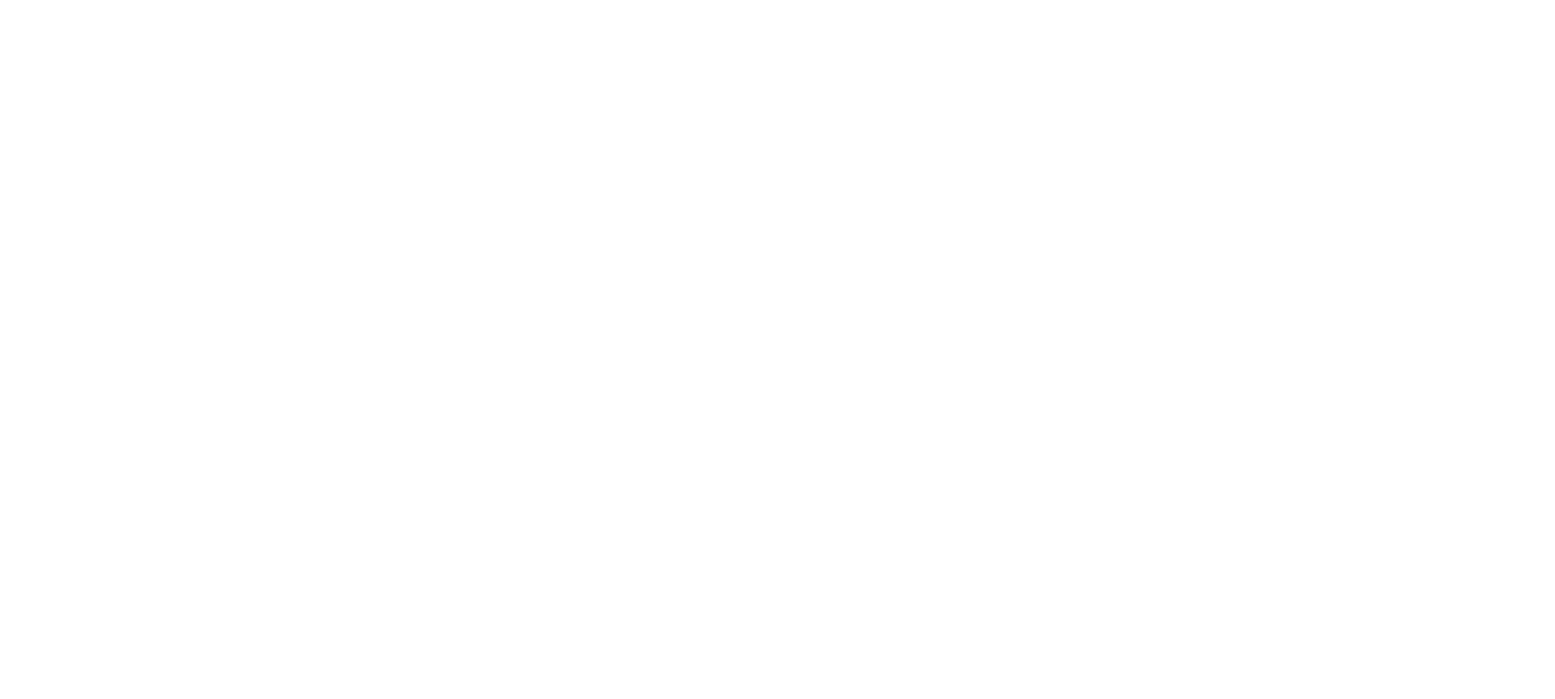
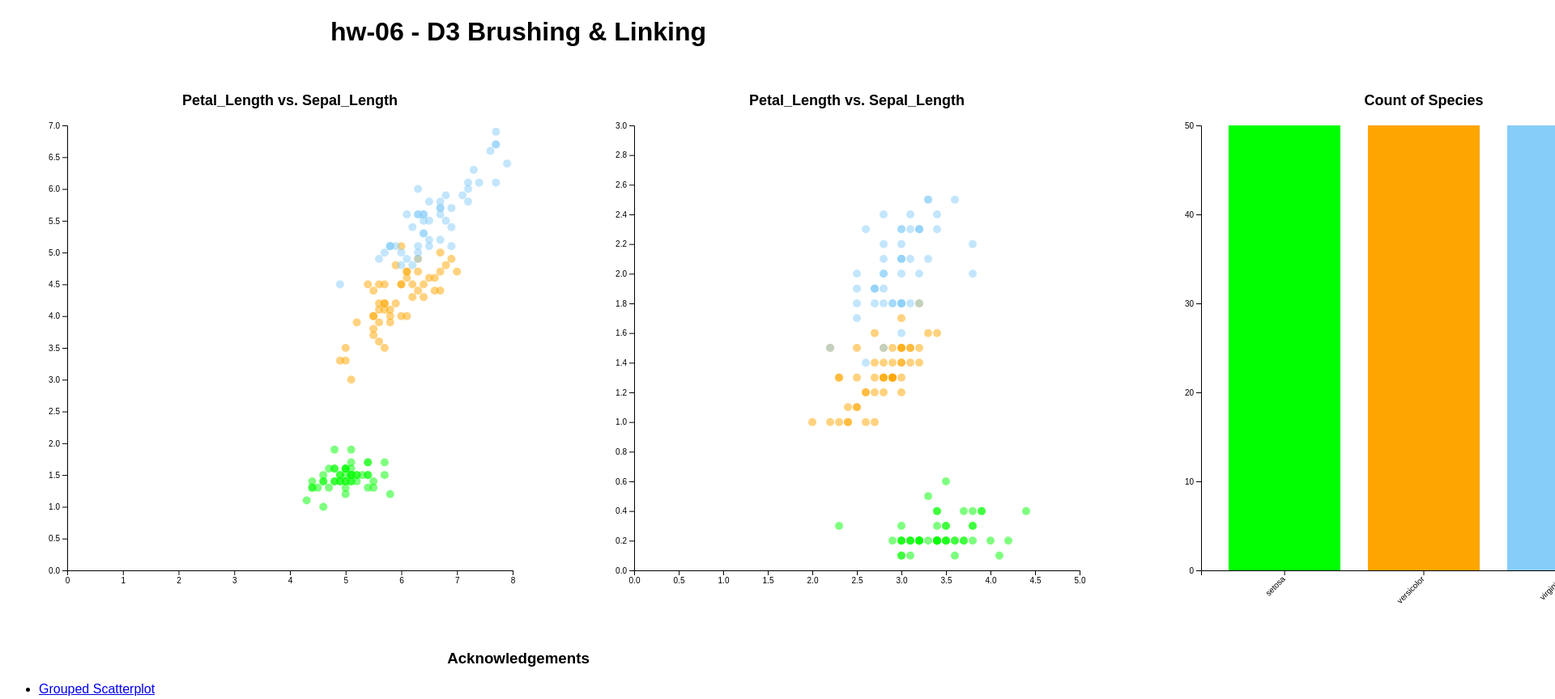
Before and after one commit to DS4200-S23-Class/hw-06-mich-jane, a plain HTML site: page index.html in a window 1280 px wide. Shown: the top 864 px of the page at 81% size, 1920 px wide, since content can reach past the window. Before the commit the page ends 800 px from the top, so only its background shows below. Drawn offline with Linux system fonts and the light colour scheme.

Commit message:
did everything except for linking and brushing last part

```diff
--- a/index.html
+++ b/index.html
@@ -5,10 +5,52 @@
 <head>
   <meta charset='utf-8'>
 
+  <!-- Add title for webpage -->
+  <title>hw-06</title>
+
+  <!-- Link stylesheet -->
+  <link rel="stylesheet" href="style.css">
+
+  <!-- Link to d3 library -->
+  <script src="js/d3.v6.1.1/d3.min.js"></script>
+
 </head>
 
 
 <body>
+    <!-- Add centered header for webpage -->
+    <h1 class="centered">hw-06 - D3 Brushing & Linking</h1>
+
+    <!-- Flexbox container has 3 columns that all take up 1/3 of the page -->
+    <div class="container">
+
+      <div id="column1">
+          <div id="vis1"></div>
+      </div>
+
+      <div id="column2">
+          <div id="vis2"></div>
+      </div>
+
+      <div id="column3">
+        <div id="vis3"></div>
+      </div>
+    </div>
+
+
+
+
+  <!-- Centered acknowledgements header -->
+  <h3 class="centered">Acknowledgements</h3>
+  <div>
+    <ul>
+      <li>
+        <a href="https://d3-graph-gallery.com/graph/scatter_grouped.html">Grouped Scatterplot</a>
+      </li>
+    </ul>
+  </div>
+  <!-- Link js -->
+  <script src="js/main.js"></script>
 
 </body>
 
--- /dev/null
+++ b/js/main.js
@@ -0,0 +1,238 @@
+// Set constants for frame and vis dimensions (height and width) and margins
+const FRAME_HEIGHT = 700;
+const FRAME_WIDTH = 700;
+const MARGINS = {left: 75, right: 75, top: 75, bottom: 75};
+const VIS_HEIGHT = FRAME_HEIGHT - MARGINS.top - MARGINS.bottom;
+const VIS_WIDTH = FRAME_WIDTH - MARGINS.left - MARGINS.bottom;
+
+// OPACITY MIGHT NOT WORKING??
+// Create frame1
+const FRAME1 = d3.select("#vis1")
+				.append("svg")
+					.attr("height", FRAME_HEIGHT)
+					.attr("width", FRAME_WIDTH)
+					.attr("class", "frame");
+
+// Function that creates a scatter plot
+function lengthScatter() {
+	// Reading from scatter plot file
+	d3.csv("data/iris.csv").then((data) => {
+
+		// Find max of y
+		const MAX_Y = d3.max(data, (d) => {
+			return parseInt(d.Petal_Length);
+		});
+
+		// Scale function for y
+		const Y_SCALE = d3.scaleLinear()
+							.domain([0, (MAX_Y + 1)])
+							.range([VIS_HEIGHT, 0]);
+
+		// Find max of x
+		const MAX_X = d3.max(data, (d) => {
+			return parseInt(d.Sepal_Length);
+		});
+
+		// Scale function for x
+		const X_SCALE = d3.scaleLinear()
+							.domain([0, (MAX_X + 1)])
+							.range([0, VIS_WIDTH]);
+
+		// Title the scatter plot
+        FRAME1.append("text")
+	        .attr("x", MARGINS.left + VIS_WIDTH/2)
+	        .attr("y", MARGINS.top - 25)
+	        .attr("text-anchor", "middle")
+	        .attr("font-weight", "700")
+	        .style("font-size", "18px")
+	        .text("Petal_Length vs. Sepal_Length");
+
+	    // Add tick marks for x axis
+		FRAME1.append("g")
+			.attr("transform",
+				"translate(" + MARGINS.left + "," + (VIS_HEIGHT + MARGINS.bottom) + ")")
+			.call(d3.axisBottom(X_SCALE).ticks(8))
+				.attr("font-size", "10px");
+
+		// Add tick marks for y axis
+		FRAME1.append("g")
+			.attr("transform",
+				"translate(" + MARGINS.left + "," + (MARGINS.bottom) + ")")
+			.call(d3.axisLeft(Y_SCALE).ticks(14))
+				.attr("font-size", "10px");
+
+		const color = d3.scaleOrdinal()
+		    .domain(["setosa", "versicolor", "virginica" ])
+		    .range([ "#00FF00", "#FFA500", "#87CEFA"])
+
+		// Plot scatter plot
+        FRAME1.append("g")
+	        .selectAll("dot")
+	        // Loop through all the data from the dataset and append them as a circle
+	        .data(data)
+	        .enter()
+	        .append("circle")
+	        .attr("cx", (d) => { return X_SCALE(d.Sepal_Length) + MARGINS.left; })
+			.attr("cy", (d) => { return Y_SCALE(d.Petal_Length) + MARGINS.top; })
+			.attr("fill", (d) => { return color(d.Species); })
+	        .attr("r", 5)
+	        .attr("stroke", "none")
+	        .attr("opacity", 0.5)
+	        .attr("class", "point");
+	        // .attr("id", (d) => { return "(" + d.Sepal_Length + "," + d.Petal_Length + ")"; });
+	});
+}
+// Call the length scatter plot function to plot data points
+lengthScatter();
+
+
+// OPACITY MIGHT NOT WORKING??
+// Create frame2
+const FRAME2 = d3.select("#vis2")
+				.append("svg")
+					.attr("height", FRAME_HEIGHT)
+					.attr("width", FRAME_WIDTH)
+					.attr("class", "frame");
+
+// Function that creates a scatter plot
+function widthScatter() {
+	// Reading from scatter plot file
+	d3.csv("data/iris.csv").then((data) => {
+
+		// Find max of y
+		const MAX_Y = d3.max(data, (d) => {
+			return parseInt(d.Petal_Width);
+		});
+
+		// Scale function for y
+		const Y_SCALE = d3.scaleLinear()
+							.domain([0, (MAX_Y + 1)])
+							.range([VIS_HEIGHT, 0]);
+
+		// Find max of x
+		const MAX_X = d3.max(data, (d) => {
+			return parseInt(d.Petal_Length);
+		});
+
+		// Scale function for x
+		const X_SCALE = d3.scaleLinear()
+							.domain([0, (MAX_X-1)])
+							.range([0, VIS_WIDTH]);
+
+		// Title the scatter plot
+        FRAME2.append("text")
+	        .attr("x", MARGINS.left + VIS_WIDTH/2)
+	        .attr("y", MARGINS.top - 25)
+	        .attr("text-anchor", "middle")
+	        .attr("font-weight", "700")
+	        .style("font-size", "18px")
+	        .text("Petal_Length vs. Sepal_Length");
+
+	    // Add tick marks for x axis
+		FRAME2.append("g")
+			.attr("transform",
+				"translate(" + MARGINS.left + "," + (VIS_HEIGHT + MARGINS.bottom) + ")")
+			.call(d3.axisBottom(X_SCALE).ticks(8))
+				.attr("font-size", "10px");
+
+		// Add tick marks for y axis
+		FRAME2.append("g")
+			.attr("transform",
+				"translate(" + MARGINS.left + "," + (MARGINS.bottom) + ")")
+			.call(d3.axisLeft(Y_SCALE).ticks(14))
+				.attr("font-size", "10px");
+
+		const color = d3.scaleOrdinal()
+			.domain(["virginica", "versicolor", "setosa"])
+		    .range([ "#87CEFA", "#FFA500", "#00FF00" ])
+
+		// Plot scatter plot
+        FRAME2.append("g")
+	        .selectAll("dot")
+	        // Loop through all the data from the dataset and append them as a circle
+	        .data(data)
+	        .enter()
+	        .append("circle")
+	        .attr("cx", (d) => { return X_SCALE(d.Sepal_Width) + MARGINS.left; })
+			.attr("cy", (d) => { return Y_SCALE(d.Petal_Width) + MARGINS.top; })
+			.attr("fill", (d) => { return color(d.Species); })
+	        .attr("r", 5)
+	        .attr("stroke", "none")
+	        .attr("opacity", 0.5)
+	        .attr("class", "point");
+	        // .attr("id", (d) => { return "(" + d.Sepal_Length + "," + d.Petal_Length + ")"; });
+	});
+}
+// Call the width scatter plot function to plot data points
+widthScatter();
+
+
+// OPACITY MIGHT NOT WORKING??
+// Create frame3
+const FRAME3 = d3.select("#vis3")
+				.append("svg")
+					.attr("height", FRAME_HEIGHT)
+					.attr("width", FRAME_WIDTH)
+					.attr("class", "frame");
+
+// Function that plots a bar chart with tooltip
+function barChart() {
+	// Reading from the bar chart file
+	d3.csv("data/iris.csv").then((data) => {
+
+		// Title
+        FRAME3.append("text")
+	        .attr("x", MARGINS.left + VIS_WIDTH/2)
+	        .attr("y", MARGINS.top - 25)
+	        .attr("text-anchor", "middle")
+	        .attr("font-weight", "700")
+	        .style("font-size", "18px")
+	        .text("Count of Species");
+
+	    // Add X axis and x ticks
+		const x = d3.scaleBand()
+	  		.range([0, VIS_WIDTH])
+			.domain(data.map((d) => { return d.Species; }))
+			.padding(0.2);
+		FRAME3.append("g")
+			.attr("transform", "translate(" + MARGINS.left + ", " + (VIS_HEIGHT + MARGINS.top) + ")")
+		  	.call(d3.axisBottom(x))
+		  	.selectAll("text")
+		    .attr("transform", "translate(-10,0)rotate(-45)")
+		    .style("text-anchor", "end");
+
+		// Find max of y
+		const MAX_Y = 50;
+
+		// Add Y axis
+		const y = d3.scaleLinear()
+		  .domain([0, (MAX_Y)])
+		  .range([VIS_HEIGHT, 0]);
+		FRAME3.append("g")
+			.attr("transform",
+					"translate(" + MARGINS.left + "," + (MARGINS.bottom) + ")")
+		  	.call(d3.axisLeft(y).ticks(6))
+		  	.attr("font-size", "10px");
+
+		const color = d3.scaleOrdinal()
+			.domain(["virginica", "versicolor", "setosa"])
+		    .range([ "#87CEFA", "#FFA500", "#00FF00" ])
+
+		// Plot barchart
+		FRAME3.selectAll("bars")
+			// Loop through all the data from the dataset and append them as rectangles
+		  	.data(data)
+		  	.enter()
+		  	.append("rect")
+		    	.attr("x", (d) => { return x(d.Species) + MARGINS.left; })
+		    	.attr("y", (d) => { return MARGINS.bottom; })
+			    .attr("width", x.bandwidth())
+			    .attr("height", (d) => { return VIS_HEIGHT - y(50); })
+			    .attr("fill", (d) => { return color(d.Species); })
+			    .attr("opacity", 0.5)
+			    .attr("class", "bar");
+
+	});
+}
+// Call the bar chart function to plot
+barChart();
--- /dev/null
+++ b/style.css
@@ -0,0 +1,29 @@
+/* Change font to Arial for the web page */
+body {
+	font-family: Arial;
+}
+
+/* Center align headers */
+.centered {
+	text-align: center;
+}
+
+/* Flexbox container for children */
+.container {
+  display: flex;
+}
+
+/* Children 1 that takes up 33% of the page */
+#column1 {
+	flex: 33%;
+}
+
+/* Children 2 that takes up 33% of the page */
+#column2 {
+	flex: 33%;
+}
+
+/* Children 3 that takes up 33% of the page */
+#column3 {
+	flex: 33%;
+}
```
Also changed, not shown: 1 other file.
